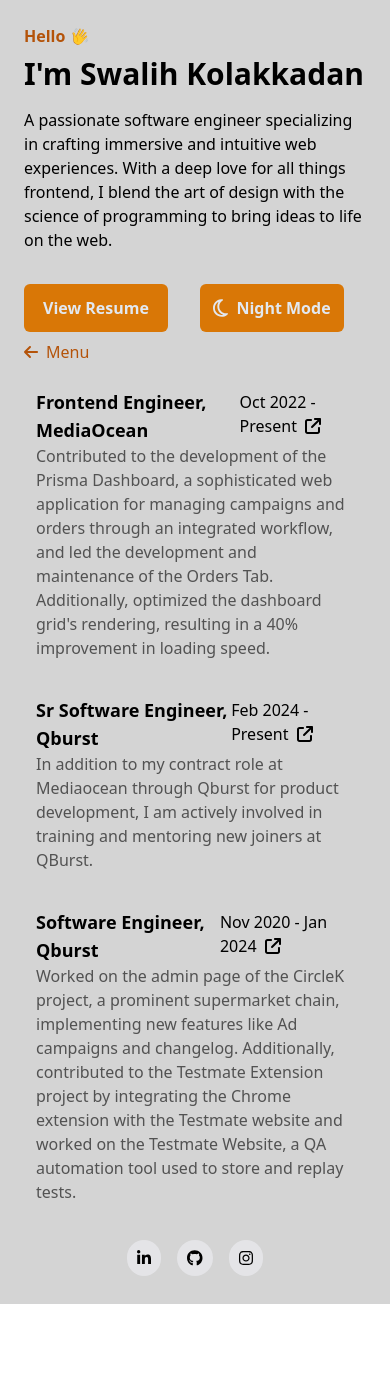
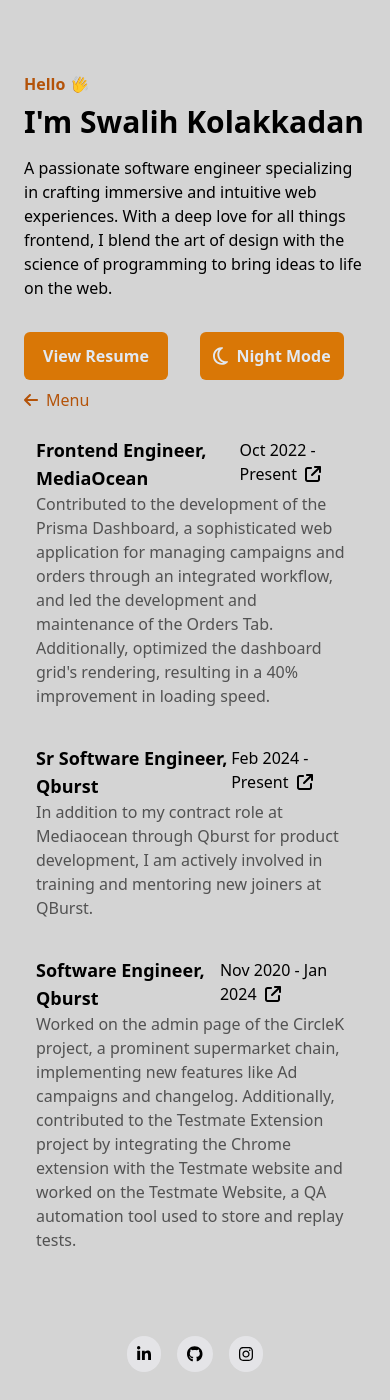
Before and after one commit to swalihkolakkadan/swalih-kolakkadan, a Gatsby site: page /experience in a window 390 px wide. Before the commit the page ends 1304 px from the top, so only its background shows below. Built offline with nearby package versions, Linux system fonts and the light colour scheme; Gatsby itself is replaced by a stand-in of ours.

Commit message:
layout corrections

```diff
--- a/src/components/Footer.tsx
+++ b/src/components/Footer.tsx
@@ -11,7 +11,7 @@ const Footer = () => {
     "p-2.5 bg-zinc-200 dark:bg-zinc-900 backdrop-blur-md rounded-full hover:text-amber-500";
 
   return (
-    <footer className="p-6 flex items-center justify-center space-x-4">
+    <footer className="py-6 flex items-center justify-center space-x-4">
       <a
         href="https://www.linkedin.com/in/swalih-kolakkadan-071611177/"
         target="_blank"
--- a/src/components/Home.tsx
+++ b/src/components/Home.tsx
@@ -32,8 +32,8 @@ const Home = () => {
     }
   };
   return (
-    <div className="col-span-1 px-4 flex flex-grow flex-col justify-center items-center">
-      <div className="lg:ml-24 px-2">
+    <div className="col-span-1 flex flex-grow flex-col justify-center items-center">
+      <div className="lg:ml-24">
         <div className="font-semibold text-amber-700 dark:text-amber-100 pt-6 transition duration-700">
           Hello <span className="inline-block scale-x-[-1]"> 👋</span>
         </div>
@@ -44,7 +44,7 @@ const Home = () => {
             href="https://drive.google.com/file/d/1CoHpjU0Hh8HXJOcqGlRX6AmD6xEwlu7O/view?usp=sharing"
             target="_blank"
           >
-            <button className="bg-amber-600 text-slate-200 dark:bg-amber-200 dark:text-slate-900 w-36 h-12 font-semibold rounded-md px-4 hover:text-amber-200 dark:hover:text-amber-500 transition duration-300">
+            <button className="bg-amber-600 text-slate-200 dark:bg-amber-200 dark:text-slate-900 w-36 h-12 font-semibold rounded-md hover:text-amber-200 dark:hover:text-amber-500 transition duration-300">
               View Resume
             </button>
           </a>
--- a/src/components/Layout.tsx
+++ b/src/components/Layout.tsx
@@ -5,7 +5,7 @@ import Home from "./Home";
 const Layout = ({ children }: any) => {
   return (
     <div className="bg-neutral-300 dark:bg-neutral-800 text-fcolor-light dark:text-gray-200 flex flex-col min-h-screen transition duration-700">
-      <main className="grid grid-cols-1 lg:grid-cols-2 gap-2 flex-grow">
+      <main className="grid grid-cols-1 lg:grid-cols-2 gap-2 flex-grow px-6 py-12">
         <Home />
         {children}
       </main>
--- a/src/components/Menu.tsx
+++ b/src/components/Menu.tsx
@@ -6,7 +6,7 @@ import { Link } from "gatsby";
 
 const Menu = () => {
   return (
-    <div className="col-span-1 px-4 flex flex-grow flex-col justify-center items-center">
+    <div className="col-span-1 flex flex-grow flex-col justify-center items-center">
       <div className="text-gray-700 dark:text-gray-300 flex flex-wrap gap-8 max-w-96">
         <Link to="/projects" className="menu-button">
           <FontAwesomeIcon icon={faFolder} size="2x" />
--- a/src/pages/experience.tsx
+++ b/src/pages/experience.tsx
@@ -73,8 +73,8 @@ const Experience = () => {
 
   return (
     <Layout>
-      <div className="px-4 col-span-1 flex items-center">
-        <div className="px-2 flex-grow lg:pr-10">
+      <div className="col-span-1 flex items-center">
+        <div className="flex-grow lg:pr-10">
           <Link className="text-amber-700 dark:text-amber-200" to="/">
             <FontAwesomeIcon icon={faArrowLeft} className="mr-2" />
             Menu
--- a/src/pages/projects.tsx
+++ b/src/pages/projects.tsx
@@ -27,8 +27,8 @@ const Projects = () => {
 
   return (
     <Layout>
-      <div className="px-4 col-span-1 flex lg:items-center">
-        <div className="px-2">
+      <div className="col-span-1 flex lg:items-center">
+        <div className="">
           <Link className="text-amber-700 dark:text-amber-200" to="/">
             <FontAwesomeIcon icon={faArrowLeft} className="mr-2" />
             Menu
```
